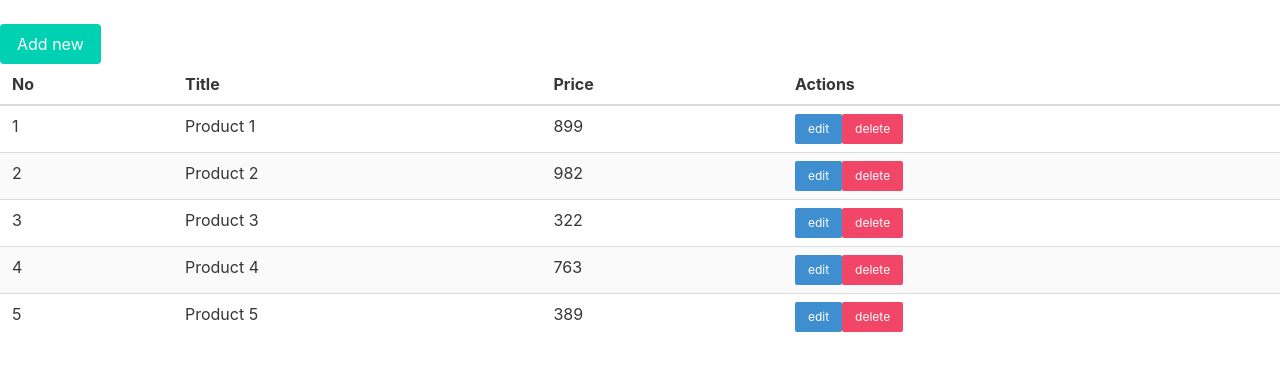
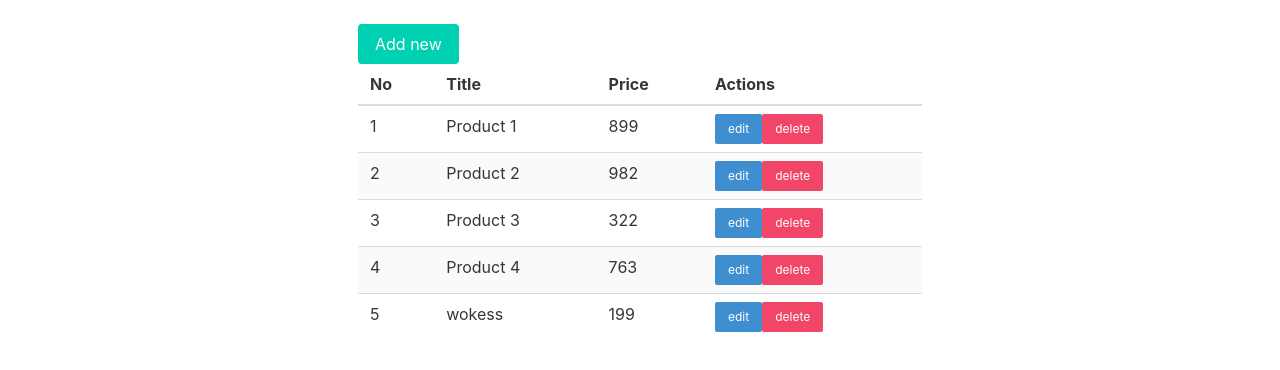
Before and after one commit to triyono777/react_js_app_simple, a React (Create React App) app: page / in a window 1280 px wide. Shown: the top 370 px of the page. Built offline with nearby package versions, Linux system fonts and the light colour scheme; data requests are answered from the project's data file.

Commit message:
implementasi to app

```diff
--- a/db.json
+++ b/db.json
@@ -1,9 +1,29 @@
 {
-    "products":[
-        {"id": 1, "title": "Product 1", "price": 899},
-        {"id": 2, "title": "Product 2", "price": 982},
-        {"id": 3, "title": "Product 3", "price": 322},
-        {"id": 4, "title": "Product 4", "price": 763},
-        {"id": 5, "title": "Product 5", "price": 389}
-    ]
+  "products": [
+    {
+      "id": 1,
+      "title": "Product 1",
+      "price": 899
+    },
+    {
+      "id": 2,
+      "title": "Product 2",
+      "price": 982
+    },
+    {
+      "id": 3,
+      "title": "Product 3",
+      "price": 322
+    },
+    {
+      "id": 4,
+      "title": "Product 4",
+      "price": 763
+    },
+    {
+      "title": "wokess",
+      "price": "199",
+      "id": 6
+    }
+  ]
 }
--- a/src/App.js
+++ b/src/App.js
@@ -4,43 +4,33 @@ import About from "./components/About";
 import Contact from "./components/Contact";
 import {useState, useEffect} from "react"
 import { Route, BrowserRouter as Router , Routes} from "react-router-dom";
+import AddProduct from "./components/Addproduct";
+import EditProduct from "./components/EditProduct";
 // switch di ganti routes
 // https://stackoverflow.com/questions/63124161/attempted-import-error-switch-is-not-exported-from-react-router-dom
 
 
 function App() {
-const [products,  setProducts] = useState([
-  {id:1,title:"nama product 1",price:90000},
-  {id:2,title:"nama product 2",price:99918},
-  {id:3,title:"nama product 3",price:15525},
-  {id:4,title:"nama product 4",price:37736},
-  {id:5,title:"nama product 5",price:15522},
-])
 
-const [name, setName] = useState("Triyono");
-
-const deleteProduct = (productId)=>{
-  const newPoducts = products.filter(product => product.id !== productId);
-  setProducts(newPoducts);
-}
-
-useEffect(()=>{
-  console.log('Use effect running');
-},[name])
   return (
-
-  <div>
+  <div className="container">
+    <div className="columns">
+      <div className="column is-half is-offset-one-quarter">
     <Router>
       <Routes>
-        <Route exact path="/" element={<ProductList products={products} deleteProduct= {deleteProduct}/>}/>
+        <Route exact path="/" element={<ProductList/>}/>
         <Route path="/about" element={<About/>}/>
         <Route path="/contact" element={<Contact/>}/>
+        <Route path="/add" element={<AddProduct/>}/>
+        <Route path="/edit/:id" element={<EditProduct/>}/>
 
       </Routes>
     </Router>
 
 
   </div>
+  </div>
+  </div>
   );
 }
 
```
